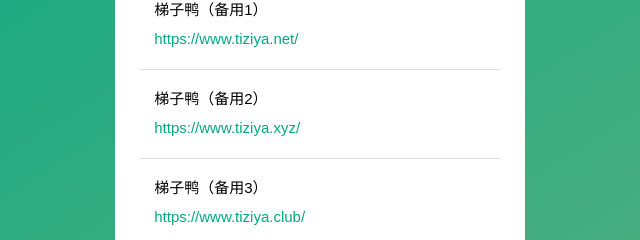
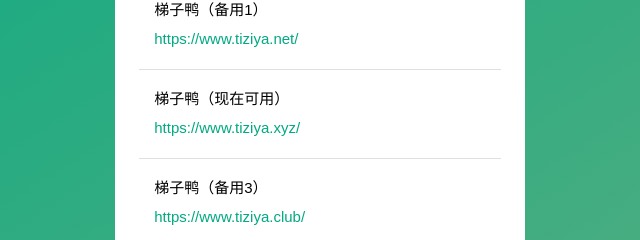
Before and after one commit to yayanb/yayanb.github.io, a plain HTML site: page index.html in a window 1280 px wide. Shown: the part 326-566 px from the top of the page, 320-960 px from the left. Drawn offline with Linux system fonts and the light colour scheme.

Commit message:
Update index.html

```diff
--- a/index.html
+++ b/index.html
@@ -31,7 +31,7 @@
 
 								</li>
 								<li>
-									梯子鸭（备用2）
+									梯子鸭（现在可用）
 									<a href="http://www.tiziya.xyz/" target="_blank"><i>https://www.tiziya.xyz/</i></a>
 
 								</li>
```
